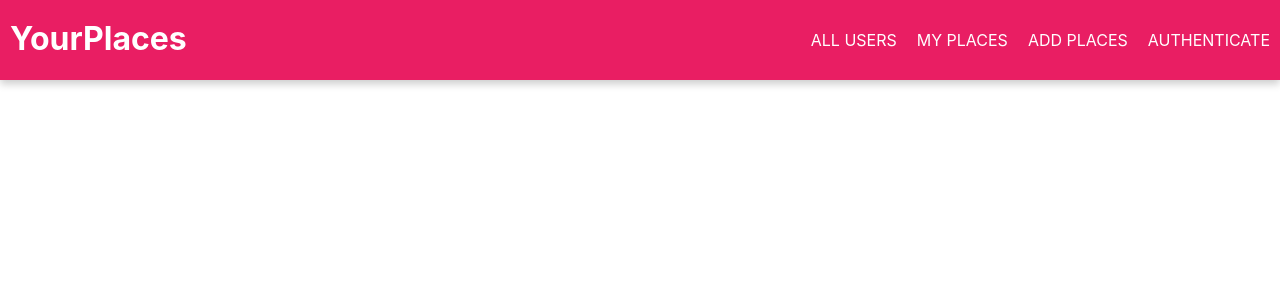
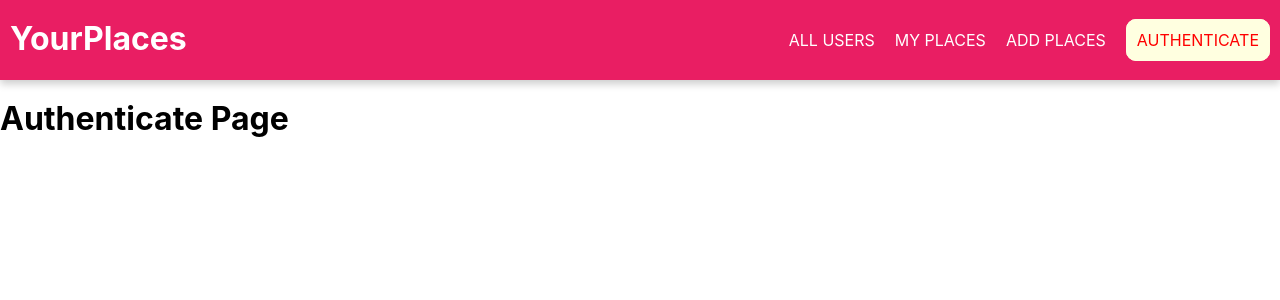
Before and after one commit to minhho89/learn-react, a React (Create React App) app: page /authenticate in a window 1280 px wide. Shown: the top 300 px of the page. Built offline with nearby package versions, Linux system fonts and the light colour scheme.

Commit message:
Add active style for NavItem

```diff
--- a/src/App.js
+++ b/src/App.js
@@ -4,14 +4,16 @@ import {BrowserRouter as Router, Routes, Route} from 'react-router-dom';
 import Users from "./users/pages/Users";
 import NewPlace from "./places/pages/NewPlace";
 import Navbar from "./shared/components/NavBar/Navbar";
+import Authenticate from "./Authenticate/pages/Authenticate";
 
 function App() {
   return (
   <Router>
     <Navbar />
     <Routes>
-      <Route path="/" element={<Users />} />
-      <Route path="/places/new" element={<NewPlace />} />
+      <Route path="/" element={<Users />} exact />
+      <Route path="/places/new" element={<NewPlace />} exact />
+      <Route path="/authenticate" element={<Authenticate />} exact/>
     </Routes>
   </Router>
   );
--- /dev/null
+++ b/src/Authenticate/pages/Authenticate.js
@@ -0,0 +1,7 @@
+import React from "react";
+
+const Authenticate = () => {
+    return <h1>Authenticate Page</h1>
+}
+
+export default Authenticate;
--- a/src/shared/LeftSideBar.jsx
+++ b/src/shared/LeftSideBar.jsx
@@ -16,7 +16,9 @@ const LeftSideBar = (props) => {
                 onClick={closePanel}
                 className="base_layer"></div>
             <aside>
-                <NavItem id="sidebar-item"/>
+                <NavItem id="sidebar-item"
+                    onItemClicked={props.onItemClicked}
+                />
             </aside>
 
         </div>
--- a/src/shared/NavItem.css
+++ b/src/shared/NavItem.css
@@ -6,3 +6,31 @@
     text-decoration: none;
     color: white;
 }
+
+
+.navItem .active {
+    border: 1px solid lightyellow;
+    background-color: lightyellow;
+    padding: 10px;
+    border-radius: 10px;
+    color: red;
+    transition: all 0.3s ease;
+}
+
+
+
+@media (max-width: 768px) {
+    .navItem {
+        display: none;
+    }
+
+    .open .navItem {
+        display: flex;
+    }
+}
+
+@media (min-width: 769px) {
+    .navItem {
+        display: block;
+    }
+}
--- a/src/shared/NavItem.jsx
+++ b/src/shared/NavItem.jsx
@@ -1,5 +1,5 @@
-import React, {useEffect, useState} from 'react';
-import {Link} from "react-router-dom";
+import React from 'react';
+import {NavLink} from "react-router-dom";
 import './NavItem.css';
 
 const NavItem = (props) => {
@@ -10,11 +10,14 @@ const NavItem = (props) => {
         'AUTHENTICATE': '/authenticate'};
 
     return (
-    <ul id={props.id}>
+    <ul id={props.id} className={props.isSidebarOpen ? 'open' : ''}>
         {
             Object.entries(navItems).map(([item, link], index) => (
-                <li key={index} className="navItem">
-                    <Link to={link}>{item}</Link>
+                <li
+                    key={index}
+                    className={`navItem ${props.activeItem === item ? 'active' : ''} `}
+                    onClick={() =>  props.onItemClicked(item)}>
+                    <NavLink to={link} exact>{item}</NavLink>
                 </li>
             ))
         }
--- a/src/shared/components/NavBar/Navbar.jsx
+++ b/src/shared/components/NavBar/Navbar.jsx
@@ -6,9 +6,14 @@ import LeftSideBar from "../../LeftSideBar";
 const Navbar = () => {
 
     const [isSidebarOpen, setIsSidebarOpen] = useState(false);
+    const [activeItem, setActiveItem] = useState('ALL USERS'); // New state
 
     const toggleSidebar = () => {
        setIsSidebarOpen(prevState => !prevState);
+    }
+
+    const handleItemClick = (item) => {
+        setActiveItem(item);
     }
 
     return <nav className="navbar">
@@ -22,9 +27,11 @@ const Navbar = () => {
         </div>
         <LeftSideBar isOpen={isSidebarOpen}
         toggleIsOpen={toggleSidebar}
+                     activeItem={activeItem}
+                     onItemClicked={handleItemClick}
         />
 
-        <NavItem  id="navbar-item"/>
+        <NavItem isSidebarOpen={isSidebarOpen} activeItem={activeItem} id="navbar-item" onItemClicked={handleItemClick}/>
     </nav>
 }
 
--- a/src/users/components/UserList.jsx
+++ b/src/users/components/UserList.jsx
@@ -14,7 +14,7 @@ const UserList = (props) => {
                     {
                         props.items.map(user => {
                                 return (
-                                    <li>
+                                    <li key={user.id}>
                                         <UserItem
                                             key={user.id}
                                             id={user.id}
```
